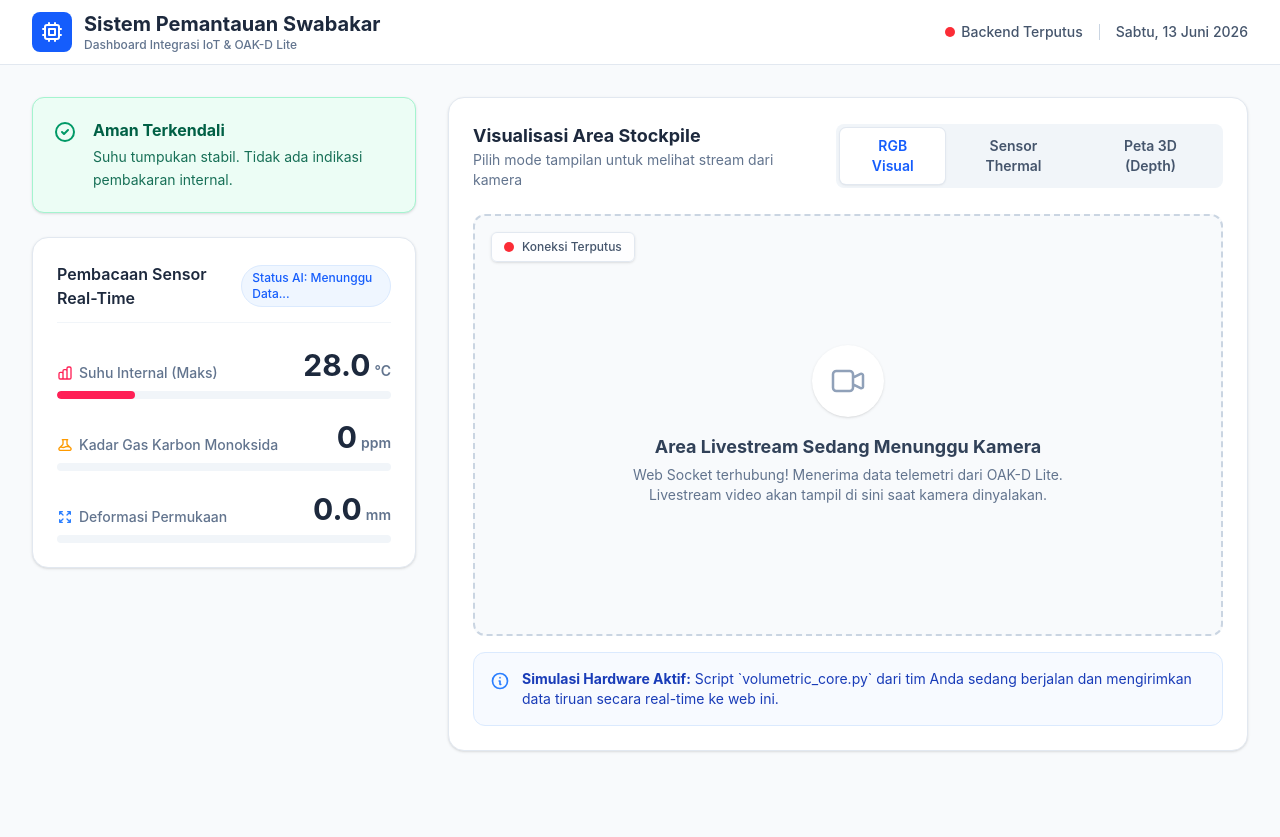
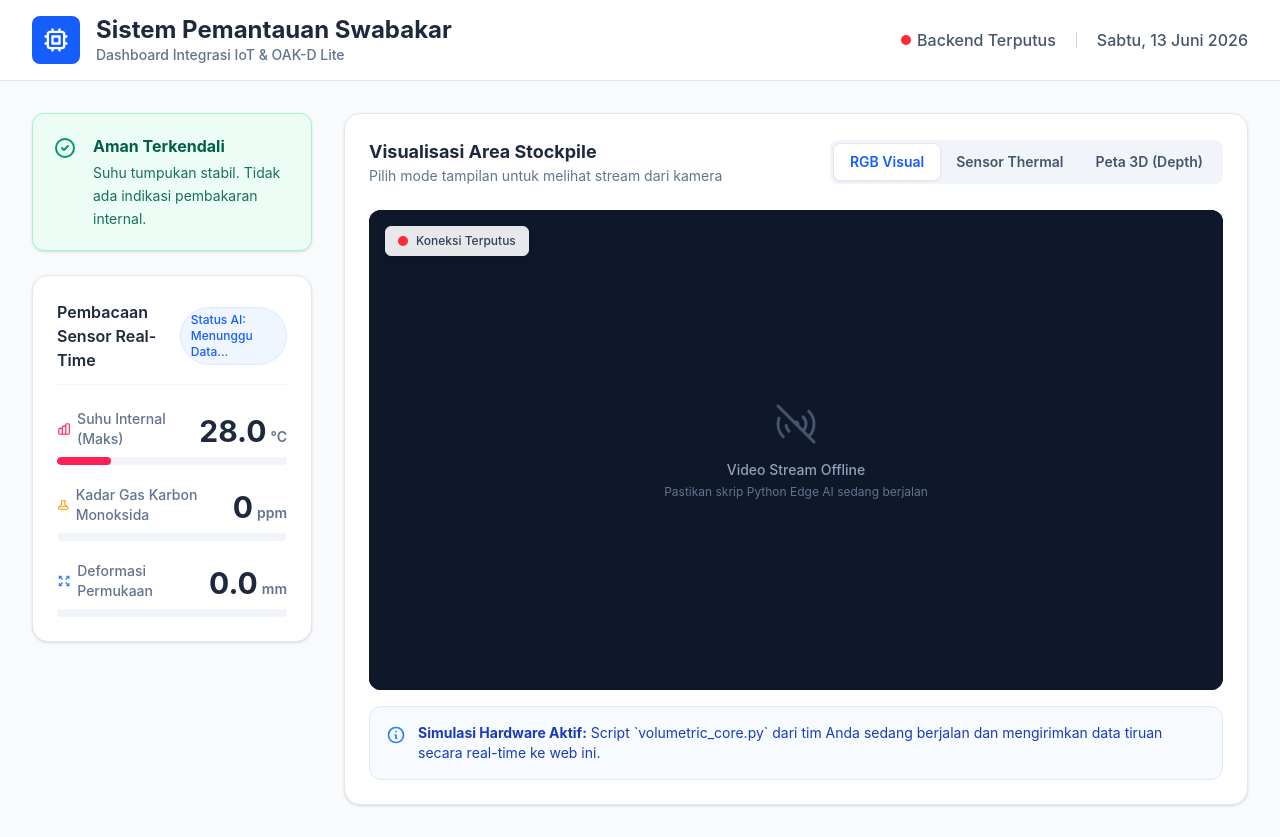
Before and after one commit to RHNT-FX/SPATIO, a React (Vite) app in the folder dashboard/: page / in a window 1280 px wide. Before the commit the page ends 800 px from the top, so only its background shows below. Built offline with nearby package versions, Linux system fonts and the light colour scheme; no server answers.

Commit message:
style: widen UI to 1920px and display Offline state for deformation sensor

```diff
--- a/dashboard/server.js
+++ b/dashboard/server.js
@@ -62,8 +62,8 @@ io.on('connection', (socket) => {
         let dummyData = {
             status: "NORMAL_STABLE",
             confidence: "SIMULASI_MANUAL",
-            volume_loss_detected: true, // Asumsikan ada deformasi agar peringatan bahaya bisa menyala penuh
-            max_subsidence_mm: 50.5,
+            volume_loss_detected: false, // Set false saat offline
+            max_subsidence_mm: null,     // Set null agar UI menampilkan "Kamera Offline"
             mock_sensors: {
                 temperature_c: overrides.temperature_c !== null ? overrides.temperature_c : 35,
                 co_ppm: overrides.co_ppm !== null ? overrides.co_ppm : 120
--- a/dashboard/src/App.jsx
+++ b/dashboard/src/App.jsx
@@ -66,17 +66,17 @@ function App() {
   return (
     <div className="min-h-screen bg-slate-50 flex flex-col font-sans text-slate-900">
       <header className="bg-white border-b border-slate-200 sticky top-0 z-50">
-        <div className="max-w-7xl mx-auto px-4 sm:px-6 lg:px-8 h-16 flex items-center justify-between">
-          <div className="flex items-center gap-3">
-            <div className="bg-blue-600 text-white p-2 rounded-lg">
-              <svg className="w-6 h-6" fill="none" stroke="currentColor" viewBox="0 0 24 24"><path strokeLinecap="round" strokeLinejoin="round" strokeWidth="2" d="M9 3v2m6-2v2M9 19v2m6-2v2M5 9H3m2 6H3m18-6h-2m2 6h-2M7 19h10a2 2 0 002-2V7a2 2 0 00-2-2H7a2 2 0 00-2 2v10a2 2 0 002 2zM9 9h6v6H9V9z"></path></svg>
+        <div className="w-full max-w-[1920px] mx-auto px-4 sm:px-6 lg:px-8 h-20 flex items-center justify-between">
+          <div className="flex items-center gap-4">
+            <div className="bg-blue-600 text-white p-2.5 rounded-lg">
+              <svg className="w-7 h-7" fill="none" stroke="currentColor" viewBox="0 0 24 24"><path strokeLinecap="round" strokeLinejoin="round" strokeWidth="2" d="M9 3v2m6-2v2M9 19v2m6-2v2M5 9H3m2 6H3m18-6h-2m2 6h-2M7 19h10a2 2 0 002-2V7a2 2 0 00-2-2H7a2 2 0 00-2 2v10a2 2 0 002 2zM9 9h6v6H9V9z"></path></svg>
             </div>
             <div>
-              <h1 className="text-xl font-bold text-slate-800 leading-tight">Sistem Pemantauan Swabakar</h1>
-              <p className="text-xs text-slate-500 font-medium">Dashboard Integrasi IoT & OAK-D Lite</p>
+              <h1 className="text-2xl font-bold text-slate-800 leading-tight">Sistem Pemantauan Swabakar</h1>
+              <p className="text-sm text-slate-500 font-medium">Dashboard Integrasi IoT & OAK-D Lite</p>
             </div>
           </div>
-          <div className="hidden md:flex items-center gap-4 text-sm font-medium text-slate-600">
+          <div className="hidden md:flex items-center gap-5 text-base font-medium text-slate-600">
             <span className="flex items-center gap-1.5">
               <span className="relative flex h-2.5 w-2.5">
                 {isConnected && <span className="animate-ping absolute inline-flex h-full w-full rounded-full bg-emerald-400 opacity-75"></span>}
@@ -90,10 +90,10 @@ function App() {
         </div>
       </header>
 
-      <main className="max-w-7xl w-full mx-auto px-4 sm:px-6 lg:px-8 py-8 grid grid-cols-1 lg:grid-cols-12 gap-8 items-start flex-grow">
+      <main className="w-full max-w-[1920px] mx-auto px-4 sm:px-6 lg:px-8 py-8 grid grid-cols-1 lg:grid-cols-12 gap-8 items-start flex-grow">
 
         {/* Left Column: Data & Analytics */}
-        <section className="lg:col-span-4 flex flex-col gap-6">
+        <section className="lg:col-span-3 flex flex-col gap-6">
 
           <div className={`rounded-xl p-5 border flex items-start gap-4 shadow-sm transition-colors duration-300 ${riskClasses[riskLevel]}`}>
             <div className="shrink-0 mt-0.5">{riskIcons[riskLevel]}</div>
@@ -160,12 +160,18 @@ function App() {
                     </span>
                   </div>
                   <div className="flex items-baseline gap-1">
-                    <span className="text-3xl font-bold text-slate-800">{deformation.toFixed(1)}</span>
-                    <span className="text-sm font-semibold text-slate-500">mm</span>
+                    {deformation === null ? (
+                        <span className="text-base font-bold text-slate-400">Kamera Offline</span>
+                    ) : (
+                        <>
+                            <span className="text-3xl font-bold text-slate-800">{deformation.toFixed(1)}</span>
+                            <span className="text-sm font-semibold text-slate-500">mm</span>
+                        </>
+                    )}
                   </div>
                 </div>
                 <div className="w-full bg-slate-100 h-2 rounded-full overflow-hidden">
-                  <div className="h-full bg-blue-500 transition-all duration-500 rounded-full" style={{width: `${Math.min((deformation/50)*100, 100)}%`}}></div>
+                  <div className={`h-full transition-all duration-500 rounded-full ${deformation === null ? 'bg-slate-300' : 'bg-blue-500'}`} style={{width: `${deformation === null ? 0 : Math.min((deformation/50)*100, 100)}%`}}></div>
                 </div>
               </div>
             </div>
@@ -173,7 +179,7 @@ function App() {
         </section>
 
         {/* Right Column: Camera & Livestream */}
-        <section className="lg:col-span-8 flex flex-col gap-4">
+        <section className="lg:col-span-9 flex flex-col gap-4">
           <div className="bg-white border border-slate-200 rounded-2xl shadow-sm p-6 flex-grow flex flex-col">
 
             <div className="flex flex-col sm:flex-row justify-between items-start sm:items-center gap-4 mb-6">
@@ -203,26 +209,37 @@ function App() {
               </div>
             </div>
 
-            <div className="relative w-full aspect-video bg-slate-50 border-2 border-dashed border-slate-300 rounded-xl flex flex-col items-center justify-center overflow-hidden group">
-                <div className="bg-white p-4 rounded-full shadow-sm mb-4 text-slate-400 group-hover:scale-110 group-hover:text-blue-500 transition-all duration-300">
-                  <svg className="w-10 h-10" fill="none" stroke="currentColor" viewBox="0 0 24 24">
-                      <path strokeLinecap="round" strokeLinejoin="round" strokeWidth="1.5" d="M15 10l4.553-2.276A1 1 0 0121 8.618v6.764a1 1 0 01-1.447.894L15 14M5 18h8a2 2 0 002-2V8a2 2 0 00-2-2H5a2 2 0 00-2 2v8a2 2 0 002 2z"></path>
+            {/* Video Livestream Player */}
+            <div className="relative w-full aspect-video bg-black rounded-xl flex flex-col items-center justify-center overflow-hidden shadow-inner">
+
+                {isConnected ? (
+                  <img
+                    src="http://localhost:5000/video_feed"
+                    alt="OAK-D Live Stream"
+                    className="w-full h-full object-contain"
+                    onError={(e) => {
+                      e.target.style.display = 'none';
+                      e.target.nextSibling.style.display = 'flex';
+                    }}
+                  />
+                ) : null}
+
+                {/* Fallback Error / Placeholder */}
+                <div className={`absolute inset-0 flex flex-col items-center justify-center bg-slate-900 ${isConnected ? 'hidden' : 'flex'}`}>
+                  <svg className="w-12 h-12 text-slate-600 mb-3" fill="none" stroke="currentColor" viewBox="0 0 24 24">
+                      <path strokeLinecap="round" strokeLinejoin="round" strokeWidth="1.5" d="M18.364 5.636a9 9 0 010 12.728m0 0l-2.829-2.829m2.829 2.829L21 21M15.536 8.464a5 5 0 010 7.072m0 0l-2.829-2.829m-4.243 2.829a4.978 4.978 0 01-1.414-2.83m-1.414 5.658a9 9 0 01-2.167-9.238m7.824 2.167a1 1 0 111.414 1.414m-1.414-1.414L3 3m8.293 8.293l1.414 1.414"></path>
                   </svg>
+                  <p className="text-slate-400 text-sm font-medium">Video Stream Offline</p>
+                  <p className="text-slate-500 text-xs mt-1">Pastikan skrip Python Edge AI sedang berjalan</p>
                 </div>
 
-                <h3 className="text-lg font-bold text-slate-700 mb-1">
-                  Area Livestream Sedang Menunggu Kamera
-                </h3>
-                <p className="text-sm text-slate-500 max-w-md text-center">
-                  Web Socket terhubung! Menerima data telemetri dari OAK-D Lite. Livestream video akan tampil di sini saat kamera dinyalakan.
-                </p>
-
-                <div className="absolute top-4 left-4 bg-white/80 backdrop-blur border border-slate-200 px-3 py-1.5 rounded-md text-xs font-medium text-slate-600 flex items-center gap-2 shadow-sm">
+                {/* Status Overlay */}
+                <div className="absolute top-4 left-4 bg-white/90 backdrop-blur border border-slate-200 px-3 py-1.5 rounded-md text-xs font-medium text-slate-700 flex items-center gap-2 shadow-md">
                     <span className="relative flex h-2.5 w-2.5">
                       {isConnected && <span className="animate-ping absolute inline-flex h-full w-full rounded-full bg-emerald-400 opacity-75"></span>}
                       <span className={`relative inline-flex rounded-full h-2.5 w-2.5 ${isConnected ? 'bg-emerald-500' : 'bg-red-500'}`}></span>
                     </span>
-                    {isConnected ? 'Menerima Data Telemetri...' : 'Koneksi Terputus'}
+                    {isConnected ? 'LIVE - OAK-D Lite' : 'Koneksi Terputus'}
                 </div>
             </div>
 
```
